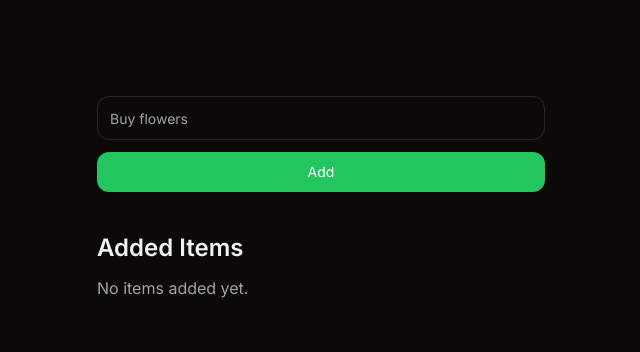
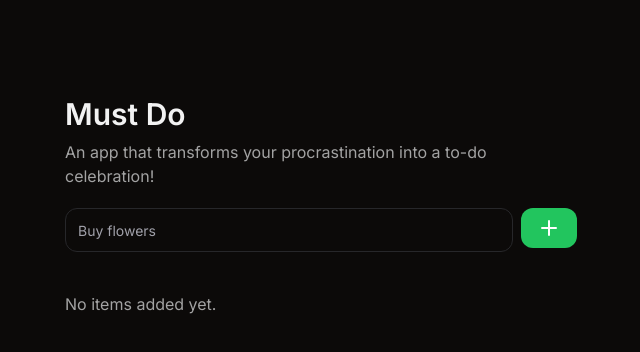
Before and after one commit to drift-2/must-do, a Next.js app: page / in a window 1280 px wide. Shown: the top 352 px of the page, without its empty margins (319-959 px from the left). Built offline with nearby package versions, Linux system fonts and the light colour scheme.

Commit message:
update: home page ui

```diff
--- a/src/app/page.tsx
+++ b/src/app/page.tsx
@@ -4,7 +4,7 @@ import Container from "@/components/ui/container";
 import { useState, useEffect } from "react";
 import { Button } from "@/components/ui/button";
 import { Input } from "@/components/ui/input";
-import { ChevronRightSquare } from "lucide-react";
+import { ChevronRightSquare, Plus } from "lucide-react";
 
 export default function Page() {
   const [inputValue, setInputValue] = useState("");
@@ -47,8 +47,14 @@ export default function Page() {
 
   return (
     <Container className="min-h-screen">
-      <div className="mx-auto mt-24 max-w-md">
-        <div>
+      <div className="mx-auto mt-24 max-w-lg">
+        <h1 className="text-3xl font-semibold ">Must Do</h1>
+        <p className="mt-2 text-neutral-400">
+          An app that transforms your procrastination into a to-do celebration!
+        </p>
+
+        <div className="mt-5">
+          <div className="flex gap-2">
             <Input
               type="text"
               placeholder="Buy flowers "
@@ -56,9 +62,11 @@ export default function Page() {
               onChange={handleInputChange}
               onKeyDown={handleKeyDown}
             />
-          <Button className="mt-3 w-full" onClick={handleAddItems}>
-            Add
+            <Button className="aspect-square w-14" onClick={handleAddItems}>
+              <Plus />
+              {/* <span>Add</span> */}
             </Button>
+          </div>
           {items.length > 0 ? (
             <Button
               className="mt-3 w-full bg-red-500/70 hover:bg-red-400/90"
@@ -70,11 +78,11 @@ export default function Page() {
         </div>
 
         <div className="mt-10">
-          <h1 className="text-2xl font-semibold">Added Items</h1>
           {items.length === 0 ? (
             <p className="mt-3 text-neutral-400">No items added yet.</p>
           ) : (
             <ul className="mt-2">
+              <h1 className="text-xl font-semibold">Added Items</h1>
               {items.map((item, index) => (
                 <ul className="mt-3 flex items-center justify-between rounded-2xl bg-card px-4 py-2">
                   <div className="flex gap-2">
```
Lines whose indentation alone changed are shown as unchanged.
